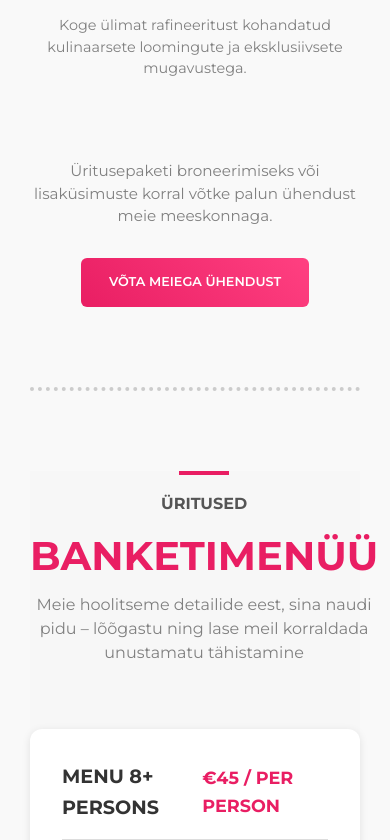
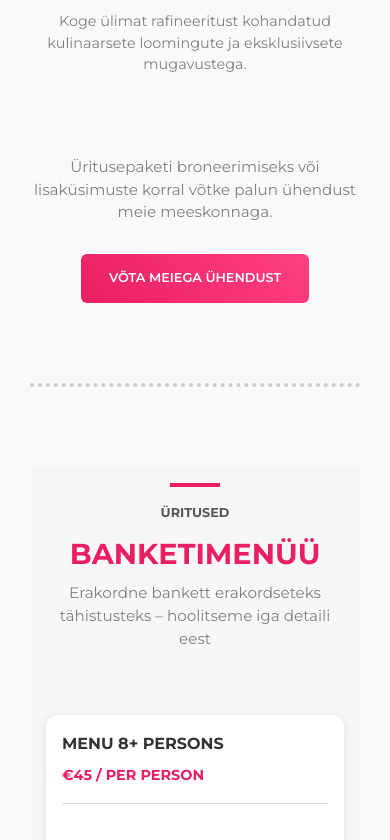
Before and after one commit to CrazyGaffer/Sakura_Resto, a React (Vite) app: page / in a window 390 px wide. Shown: the part 8481-9321 px from the top of the page. Built offline with nearby package versions, Linux system fonts and the light colour scheme.

Commit message:
Banquet Menu Update

```diff
--- a/package.json
+++ b/package.json
@@ -18,7 +18,6 @@
     "react": "^19.0.0",
     "react-country-flag": "^3.1.0",
     "react-countup": "^6.5.3",
-    "react-dom": "^19.0.0",
     "react-i18next": "^15.4.1",
     "react-icons": "^5.4.0",
     "react-intersection-observer": "^9.16.0",
@@ -29,7 +28,6 @@
   "devDependencies": {
     "@eslint/js": "^9.19.0",
     "@types/react": "^19.0.8",
-    "@types/react-dom": "^19.0.3",
     "@vitejs/plugin-react": "^4.3.4",
     "eslint": "^9.19.0",
     "eslint-plugin-react": "^7.37.4",
@@ -37,6 +35,6 @@
     "eslint-plugin-react-refresh": "^0.4.18",
     "globals": "^15.14.0",
     "sass-embedded": "^1.85.1",
-    "vite": "^6.1.0"
+    "vite": "^6.2.4"
   }
 }
--- a/src/data/testimonialsData.js
+++ b/src/data/testimonialsData.js
@@ -18,5 +18,9 @@ export const testimonialsData = [
     {
         text: "A true masterpiece of event planning – creative, elegant, and flawlessly executed.",
         author: "- Emily Davis"
+    },
+    {
+        text: "Aitäh! Väga hea sushi oli, tulen ka järgmine kord kui võimalus tekib. Päikest ☀️",
+        author: "- Mark"
     }
 ];
--- a/src/i18next.config.jsx
+++ b/src/i18next.config.jsx
@@ -83,7 +83,11 @@ const resources = {
                 contact_text: "To reserve an event package or for further inquiries, please contact our dedicated team.",
                 contact_button: {
                     text: "Contact us"
-                }
+                },
+                banquet_menu: {
+                    heading: "Banquet Menu",
+                    subheading: "An Exceptional Banquet for Extraordinary Celebrations – We’ve Got Every Detail Covered",
+                },
             },
             testimonials: {
                 subtitle: "Testimonials",
@@ -211,6 +215,10 @@ const resources = {
                 contact_text: "Üritusepaketi broneerimiseks või lisaküsimuste korral võtke palun ühendust meie meeskonnaga.",
                 contact_button: {
                     text: "Võta meiega ühendust"
+                },
+                banquet_menu: {
+                    heading: "Banketimenüü",
+                    subheading: "Erakordne bankett erakordseteks tähistusteks – hoolitseme iga detaili eest",
                 }
             },
             testimonials: {
@@ -339,7 +347,11 @@ const resources = {
                 contact_text: "Для бронирования пакета мероприятий или по дополнительным вопросам, пожалуйста, свяжитесь с нашей командой.",
                 contact_button: {
                     text: "Свяжитесь с нами"
-                }
+                },
+                banquet_menu: {
+                    heading: "Банкетное меню",
+                    subheading: "Исключительный банкет для незабываемых торжеств – мы позаботились о каждой детали",
+                },
             },
             testimonials: {
                 subtitle: "Отзывы",
--- a/src/pages/contact/ContactSection.scss
+++ b/src/pages/contact/ContactSection.scss
@@ -1,3 +1,5 @@
+@use "sass:color";
+
 $primary-color: #e91e63;
 $secondary-color: #2c3e50;
 $text-color: #34495e;
@@ -105,7 +107,7 @@ $text-color: #34495e;
 
               p {
                 font-size: 0.95rem;
-                color: darken($text-color, 10%);
+                color: color.scale($text-color, $lightness: -10%);
                 margin: 0;
 
                 strong {
@@ -139,7 +141,7 @@ $text-color: #34495e;
       .map-integration {
         iframe {
           width: 100%;
-          height: 550px;
+          height: 450px;
           border: 0;
         }
       }
--- a/src/pages/events/subitems/BanquetMenu.jsx
+++ b/src/pages/events/subitems/BanquetMenu.jsx
@@ -1,8 +1,7 @@
 import "./BanquetMenu.scss";
-import {useTranslation} from "react-i18next";
+import { useTranslation } from "react-i18next";
 
 const BanquetMenu = () => {
-
     const { t } = useTranslation();
 
     return (
@@ -10,8 +9,8 @@ const BanquetMenu = () => {
             <div className="packages-header">
                 <div className="small-rectangle-features"></div>
                 <h4 className="packages-subtitle">{t('events.heading')}</h4>
-                <h2 className="packages-menu-title">Banketimenüü</h2>
-                <p className="packages-menu-title">{t('events.packages.subheading')}</p>
+                <h2 className="packages-menu-title">{t('events.banquet_menu.heading')}</h2>
+                <p className="packages-menu-title">{t('events.banquet_menu.subheading')}</p>
             </div>
 
             {/* Menu for 8+ persons */}
@@ -119,6 +118,54 @@ const BanquetMenu = () => {
                     </ul>
                 </div>
             </div>
+
+            {/* Menu for 30+ persons */}
+            <div className="banquet-menu-card">
+                <h2>
+                    MENU 30+ PERSONS <span className="price">€50 / per person</span>
+                </h2>
+
+                <div className="menu-section">
+                    <h3>APPETIZERS</h3>
+                    <ul>
+                        <li>Vietnamese fresh spring rolls with peanut sauce</li>
+                        <li>Thai fish cakes with sweet chili sauce</li>
+                        <li>Tom kha gai soup (coconut chicken soup)</li>
+                        <li>Crispy wontons with minced pork and shrimp</li>
+                    </ul>
+                </div>
+
+                <div className="menu-section">
+                    <h3>MAIN COURSES</h3>
+                    <ul>
+                        <li>Massaman curry with beef and potatoes</li>
+                        <li>Pineapple fried rice with shrimp and cashews</li>
+                        <li>Pad see ew noodles with chicken and Chinese broccoli</li>
+                        <li>Stir-fried mixed vegetables in oyster sauce</li>
+                        <li>Crispy pork belly with holy basil</li>
+                        <li>Steamed sea bass with lime and garlic</li>
+                    </ul>
+                </div>
+
+                <div className="menu-section">
+                    <h3>SIDES</h3>
+                    <ul>
+                        <li>Jasmine rice</li>
+                        <li>Sticky rice</li>
+                        <li>Pickled vegetables</li>
+                    </ul>
+                </div>
+
+                <div className="menu-section">
+                    <h3>DESSERT</h3>
+                    <ul>
+                        <li>Mango sticky rice</li>
+                        <li>Thai tea crème brûlée</li>
+                        <li>Assorted tropical fruit platter</li>
+                        <li>Coconut tapioca pudding</li>
+                    </ul>
+                </div>
+            </div>
         </div>
     );
 };
--- a/src/pages/events/subitems/BanquetMenu.scss
+++ b/src/pages/events/subitems/BanquetMenu.scss
@@ -5,12 +5,16 @@
   background-color: #f7f7f7;
   font-family: Montserrat, sans-serif;
   align-items: flex-start;
-}
+  padding: 2rem;
+  justify-content: center;
 
   .packages-header {
     flex: 0 0 100%;
     text-align: center;
     margin-bottom: 2rem;
+    max-width: 1200px;
+    margin-left: auto;
+    margin-right: auto;
 
     .small-rectangle-features {
       width: 50px;
@@ -34,18 +38,6 @@
       color: #e91e63 !important;
     }
 
-  @media (max-width: 1024px) and (min-width: 575px) {
-    h2.packages-menu-title {
-      font-size: 2em !important;
-    }
-    .packages-subtitle {
-      font-size: 0.8rem;
-    }
-    p.packages-menu-title {
-      font-size: 0.95em !important;
-    }
-  }
-
     p.packages-menu-title {
       font-size: 1em;
       color: gray;
@@ -67,16 +59,9 @@
     border-radius: 12px;
     box-shadow: 0 2px 8px rgba(0, 0, 0, 0.1);
     transition: transform 0.3s ease, box-shadow 0.3s ease;
-}
+    max-width: 600px;
 
-/* Media query: transform two columns into one when width is 1024px or less */
-@media (max-width: 1024px) {
-  .banquet-menu-card {
-    flex: 1 1 100%;
-  }
-}
-
-.banquet-menu-card h2 {
+    h2 {
       margin-bottom: 2rem;
       text-transform: uppercase;
       font-size: 1.2rem !important;
@@ -88,19 +73,21 @@
       justify-content: space-between;
       border-bottom: 1px solid #ddd;
       padding-bottom: 1rem;
-}
+      flex-wrap: wrap;
 
-.banquet-menu-card h2 .price {
+      .price {
         font-size: 1.1rem;
         font-weight: 650;
         color: #e91e63;
+        white-space: nowrap;
+        margin-left: 1rem;
+      }
     }
 
-.banquet-menu-card .menu-section {
+    .menu-section {
       margin-bottom: 2rem;
-}
 
-.banquet-menu-card .menu-section h3 {
+      h3 {
         margin-bottom: 0.5rem;
         text-transform: uppercase;
         font-weight: 650;
@@ -108,15 +95,105 @@
         color: #555;
       }
 
-.banquet-menu-card .menu-section ul {
+      ul {
         list-style: none;
         padding: 0;
         font-size: 0.9rem;
         margin: 0;
         color: gray;
-}
 
-.banquet-menu-card .menu-section ul li {
+        li {
           margin-bottom: 0.4rem;
           line-height: 1.4;
         }
+      }
+    }
+  }
+
+  @media (min-width: 1025px) {
+    .banquet-menu-card {
+      flex: 1 1 calc(50% - 1rem);
+      max-width: 600px;
+
+    }
+  }
+
+  @media (max-width: 1024px) {
+    .banquet-menu-card {
+      flex: 1 1 100%;
+      max-width: 600px;
+      margin: 0 auto;
+
+      h2 {
+        font-size: 1.1rem !important;
+      }
+    }
+
+    .packages-header {
+      h2.packages-menu-title {
+        font-size: 2em !important;
+      }
+      .packages-subtitle {
+        font-size: 0.8rem;
+      }
+      p.packages-menu-title {
+        font-size: 0.95em !important;
+      }
+    }
+  }
+
+  @media (max-width: 768px) {
+    padding: 1rem;
+
+    .banquet-menu-card {
+      padding: 1.5rem;
+      max-width: 100%;
+
+      h2 {
+        font-size: 1rem !important;
+        flex-direction: row;
+        align-items: center;
+
+        .price {
+          font-size: 0.9rem;
+          margin-left: auto;
+        }
+      }
+    }
+  }
+
+  @media (max-width: 480px) {
+    .banquet-menu-card {
+      padding: 1rem;
+      max-width: 100%;
+
+      h2 {
+        flex-direction: column;
+        align-items: flex-start;
+
+        .price {
+          margin-left: 0;
+          margin-top: 0.5rem;
+        }
+      }
+
+      .menu-section {
+        margin-bottom: 1.5rem;
+
+        h3 {
+          font-size: 1rem;
+        }
+
+        ul li {
+          font-size: 0.85rem;
+        }
+      }
+    }
+
+    .packages-header {
+      h2.packages-menu-title {
+        font-size: 1.8em !important;
+      }
+    }
+  }
+}
```
Also changed, not shown: 1 other file (tests, documents, lock files or other folders). Lines whose indentation alone changed are shown as unchanged.
